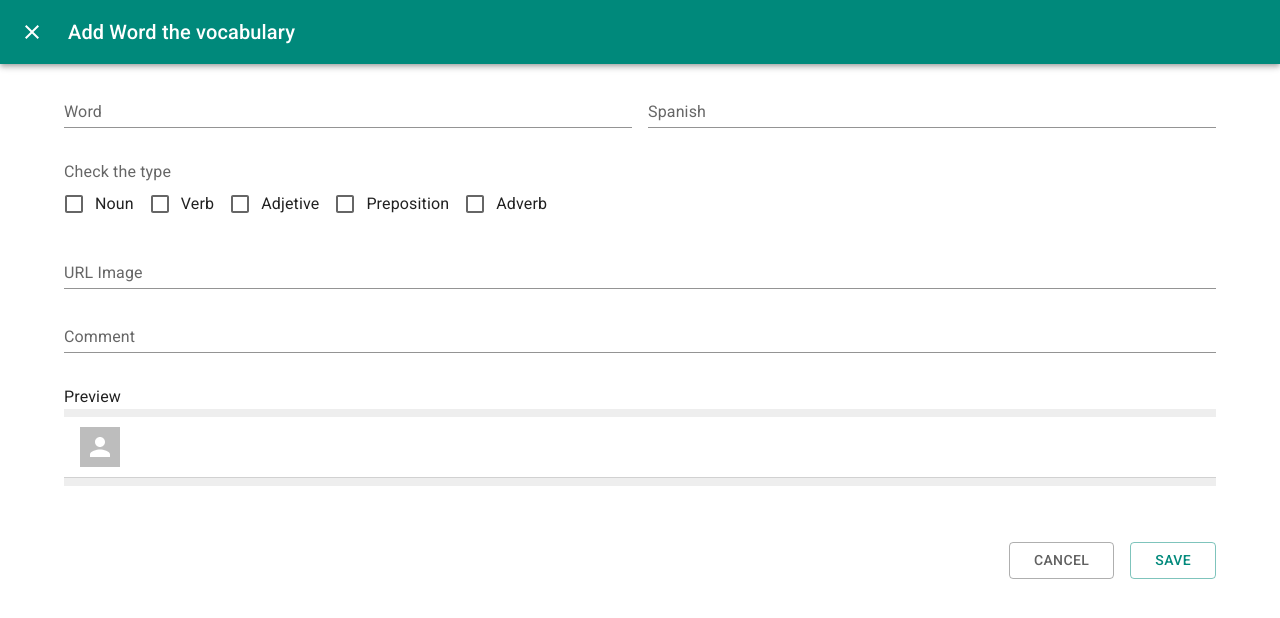
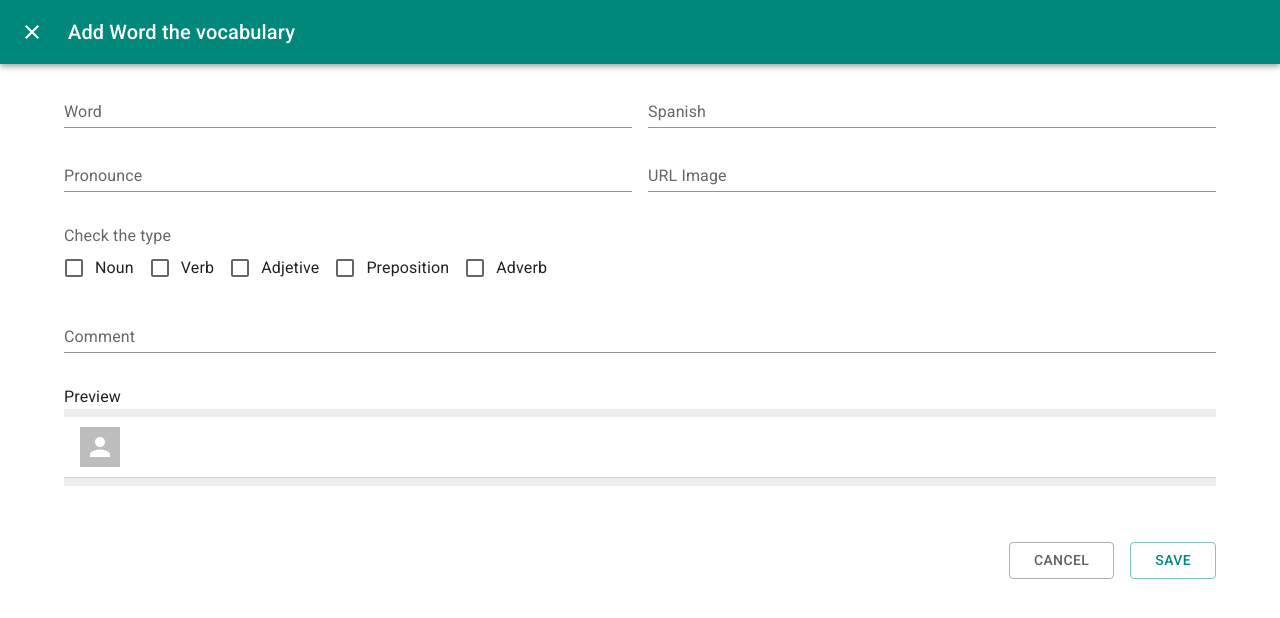
Before and after one commit to jonathan-jackob/vocabulary, a React (Vite) app: page / in a window 1280 px wide. Both pictures are taken after typing "Sample" into the empty fields and a click on the button "ADD". Shown: the top 618 px of the page. Built offline with nearby package versions, Linux system fonts and the light colour scheme.

Commit message:
se agrego campo pronuncicacion al formulario

```diff
--- a/src/Sections/Modal/Components/Form.jsx
+++ b/src/Sections/Modal/Components/Form.jsx
@@ -32,11 +32,19 @@ const Form = ({ form, setForm, buttons }) => {
           />
         </Grid>
 
-        <Grid item xs={12}>
-          <Types Form={form} setForm={setForm} />
+        <Grid item xs={12} sm={6}>
+          <TextField
+            label="Pronounce"
+            variant="standard"
+            value={form.pronounce}
+            onChange={(event) => {
+              setForm({ ...form, pronounce: event.target.value });
+            }}
+            fullWidth
+          />
         </Grid>
 
-        <Grid item xs={12}>
+        <Grid item xs={12} sm={6}>
           <TextField
             label="URL Image"
             variant="standard"
@@ -46,6 +54,10 @@ const Form = ({ form, setForm, buttons }) => {
             }}
             fullWidth
           />
+        </Grid>
+
+        <Grid item xs={12}>
+          <Types Form={form} setForm={setForm} />
         </Grid>
 
         <Grid item xs={12}>
--- a/src/dataSturcture/word.jsx
+++ b/src/dataSturcture/word.jsx
@@ -1,6 +1,7 @@
 export default {
   word: "",
   spanish: "",
+  pronounce: "",
   types: {
     noun: false,
     verb: false,
```
